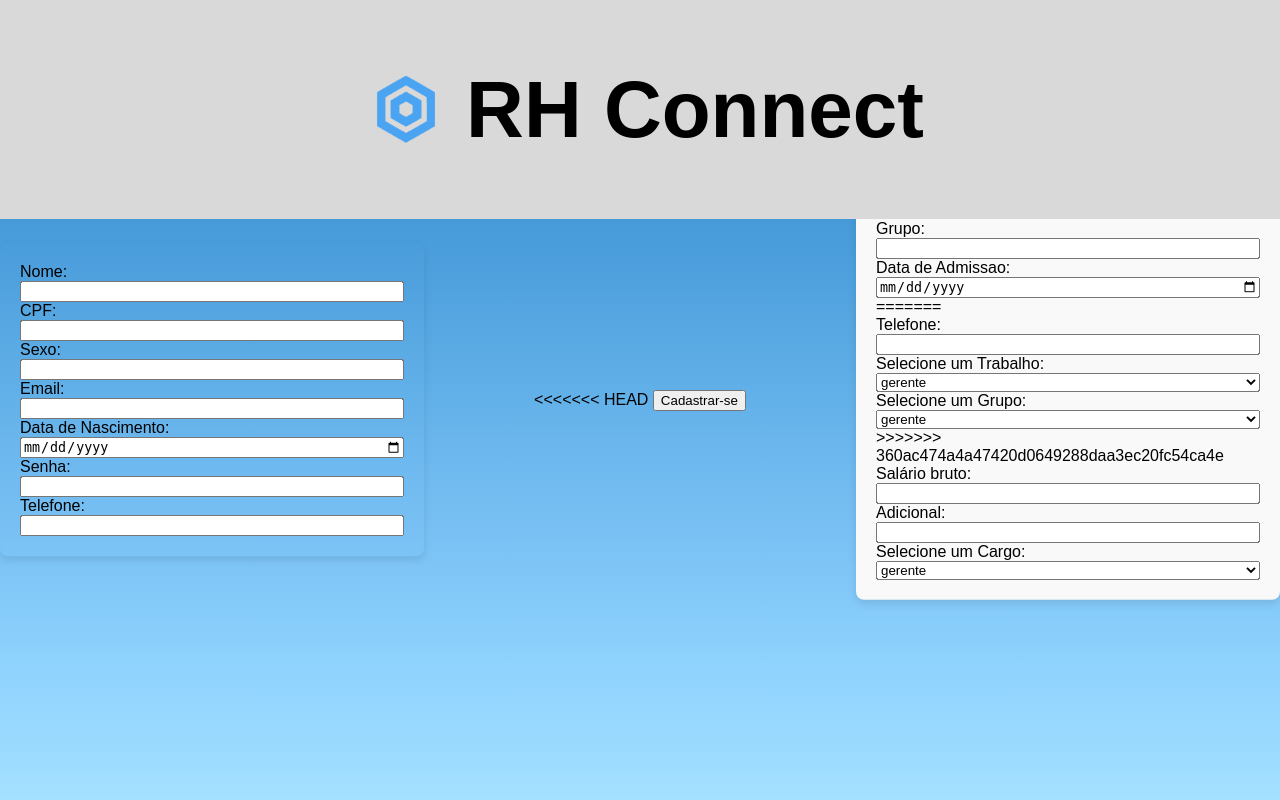
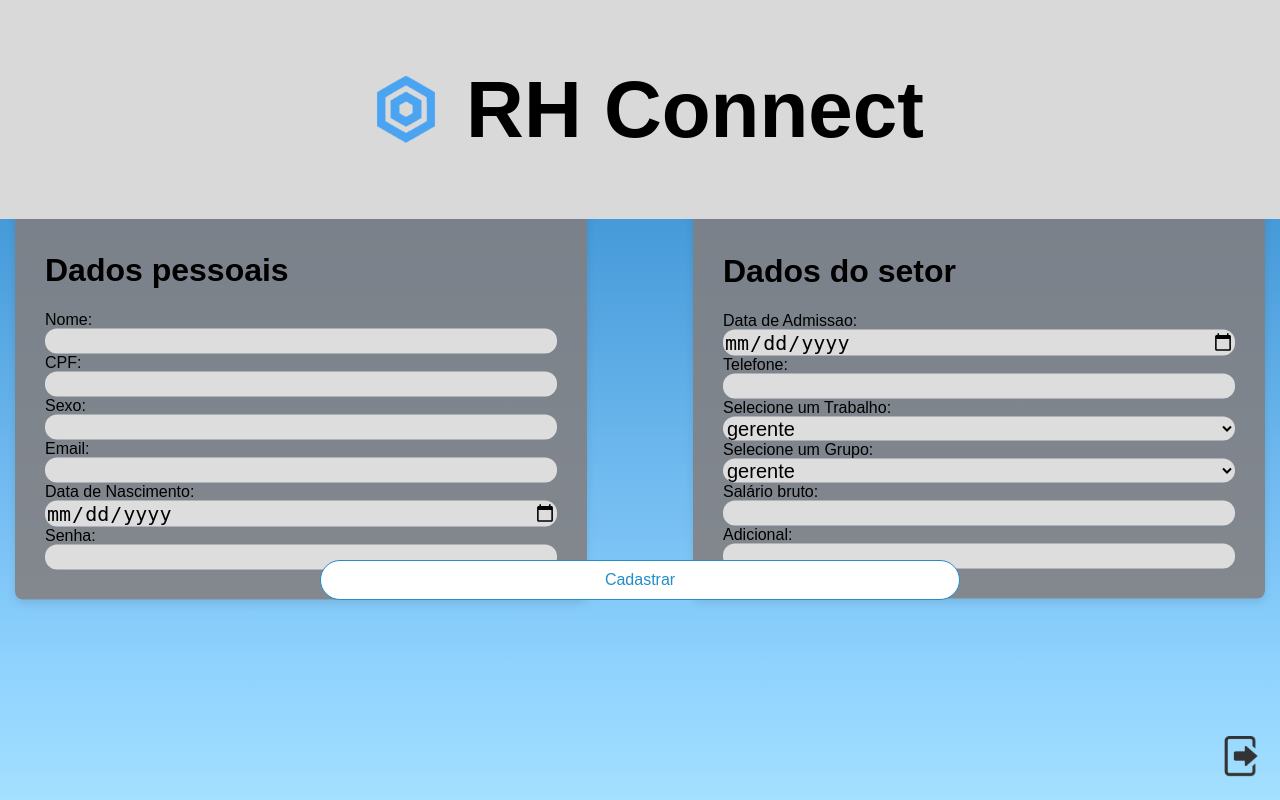
Before and after one commit to Kiritogtsa/pi, a PHP site: page /view/cadatraruser.php in a window 1280 px wide. Run offline with PHP 8.4, Linux system fonts and the light colour scheme; data comes from the database, SQL or seed files in the repository.

Commit message:
alteração

```diff
--- a/view/arte.css
+++ b/view/arte.css
@@ -49,6 +49,18 @@ header img {
     height: auto; /* Mantém a proporção da imagem */
 }
 
+input{
+    border-radius: 12px;
+    border: none;
+    background-color: #DDDDDD;
+    font-size: 20px;
+}
+select{
+    border-radius: 12px;
+    background-color: #DDDDDD;
+    border: none;
+    font-size: 20px;
+}
 /* Links */
 .links {
     display: flex;
@@ -174,43 +186,61 @@ header img {
     color: #1A6F9D;              /* Cor do texto ao passar o mouse */
 }
 
+/* Cadastro De usuaro*/
 .form-container{
     height: 100%;
     margin: 0;
     display: flex;
     justify-content: center;
     align-items: center;
-
 }
-
 
 .Cpessoa{
     display: flex;
     justify-content: flex-start; /* Alinha o formulário à direita */
-    width: 30%; /* Ocupa toda a largura da página */
-    padding: 20px;
+    width: 40%; /* Ocupa toda a largura da página */
+    padding: 30px;
     border-radius: 8px;
     box-shadow: 0 4px 8px rgba(0, 0, 0, 0.1);
     flex-direction: column;
     position: absolute;
     top: 50%;
-    left: 0;
+    left: 15px;
     transform: translateY(-50%);
+    background-color: rgba(131, 126, 126, 0.863);
+
 }
 
 .Csetor{
     display: flex;
     justify-content: flex-end; /* Alinha o formulário à direita */
-    width: 30%; /* Ocupa toda a largura da página */
-    background-color: #f9f9f9;
-    padding: 20px;
+    width: 40%; /* Ocupa toda a largura da página */
+    padding: 30px;
     border-radius: 8px;
     box-shadow: 0 4px 8px rgba(0, 0, 0, 0.1);
     flex-direction: column;
     position: absolute;
     top: 50%;
-    right: 0;
+    right: 15px;
     transform: translateY(-50%);
+    background-color: rgba(131, 126, 126, 0.863);
+
+}
+.Bcada {
+    position: absolute;
+    bottom: 200px;            /* Posiciona o botão na parte inferior */
+    left: 50%;            /* Centraliza o botão horizontalmente */
+    transform: translateX(-50%); /* Ajusta a posição para centralizar corretamente */
+    width: 50%;          /* Ajusta a largura do botão para preencher o formulário */
+    background-color: #FFFFFF; /* Fundo branco para o botão */
+    color: #228DC8;      /* Cor do texto do botão */
+    border: 1px solid #228DC8; /* Borda na cor do texto do botão */
+    border-radius: 20px; /* Borda arredondada para o botão */
+    padding: 10px;       /* Espaçamento interno do botão */
+    font-size: 16px;     /* Tamanho da fonte do botão */
+    cursor: pointer;     /* Muda o cursor para pointer ao passar sobre o botão */
+    transition: background-color 0.3s, color 0.3s; /* Transição suave para as alterações de cor */
+    box-sizing: border-box;
 }
 
 /* Imagem do fundo da pagina*/
--- a/view/cadatraruser.php
+++ b/view/cadatraruser.php
@@ -24,6 +24,9 @@ if (empty($cargos)) {
 <div class="form-container">
     <form id='form' method='POST' action='../controller/main.php'>
         <div class="Cpessoa">
+
+            <h1>Dados pessoais</h1>
+
             <label for='nome'>Nome:</label>
             <input type='text' id='nome' name='nome' required>
 
@@ -42,18 +45,12 @@ if (empty($cargos)) {
             <label for='senha'>Senha:</label>
             <input type='password' id='senha' name='senha' required>
 
-            <label for='telefone'>Telefone:</label>
-            <input type='text' id='telefone' name='telefone' required>
+
         </div>
-
-<<<<<<< HEAD
         <div class="Csetor">
-            <label for='grupo'>Grupo:</label>
-            <input type='text' id='grupo' name='grupo' required>
-
+        <h1>Dados do setor</h1>
             <label for='dataadmissao'>Data de Admissao:</label>
             <input type='date' id='dataadmissao' name='dataadmissao' required>
-=======
         <label for='telefone'>Telefone:</label>
         <input type='text' id='telefone' name='telefone' required>
 
@@ -72,7 +69,6 @@ if (empty($cargos)) {
          <option value="auxiliar">auxiliar</option>
          <option value="user">user</option>
        </select>
->>>>>>> 360ac474a4a47420d0649288daa3ec20fc54ca4e
 
             <label for='Salario'>Salário bruto:</label>
             <input type='text' id='Salario' name='bruto' required>
@@ -80,20 +76,14 @@ if (empty($cargos)) {
             <label for='Adicional'>Adicional:</label>
             <input type='text' id='adicional' name='adicional' required>
 
-            <label for='trabalho'>Selecione um Cargo:</label>
-            <select name='trabalho' required>
-                <?php
-                foreach ($cargos as $cargo) {
-                ?><option value="<?= $cargo->getIdCargo() ?>"> <?= $cargo->getNome() ?></option><?php
-                }
-                ?>
             </select>
         </div>
 
-        <button type='submit' name='submit' value='Cadastrar_user'>Cadastrar-se</button>
+        <button type='submit' name='submit' value='Cadastrar_user'class="Bcada">Cadastrar</button>
     </form>
 </div>
-
+<a href="../controller/logout.php" class="logout-icon">
+        <img src="imagens/saida.png" alt="Logout">
 </body>
 
 </html>
```
